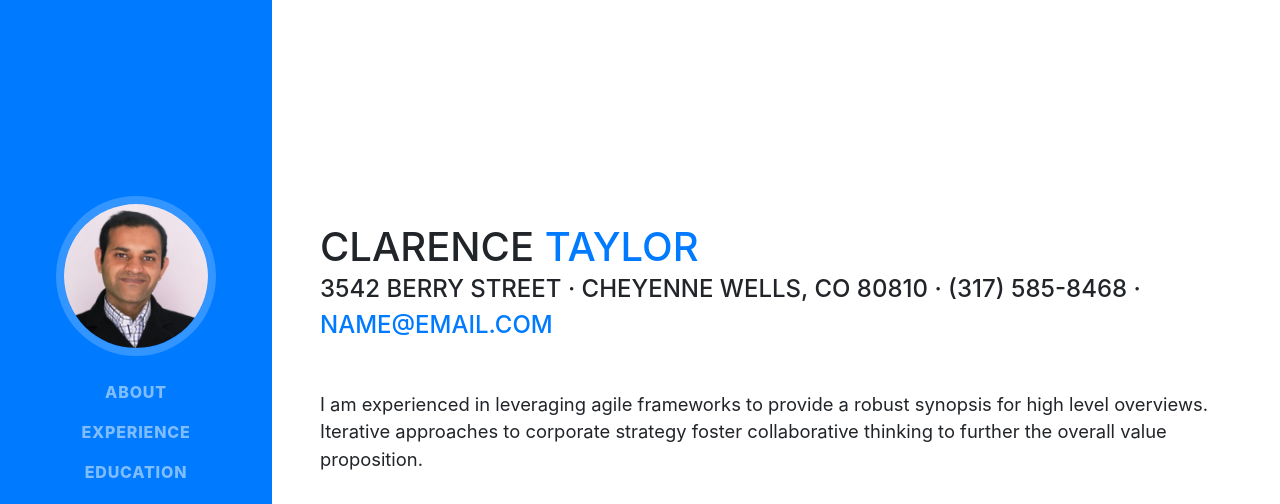
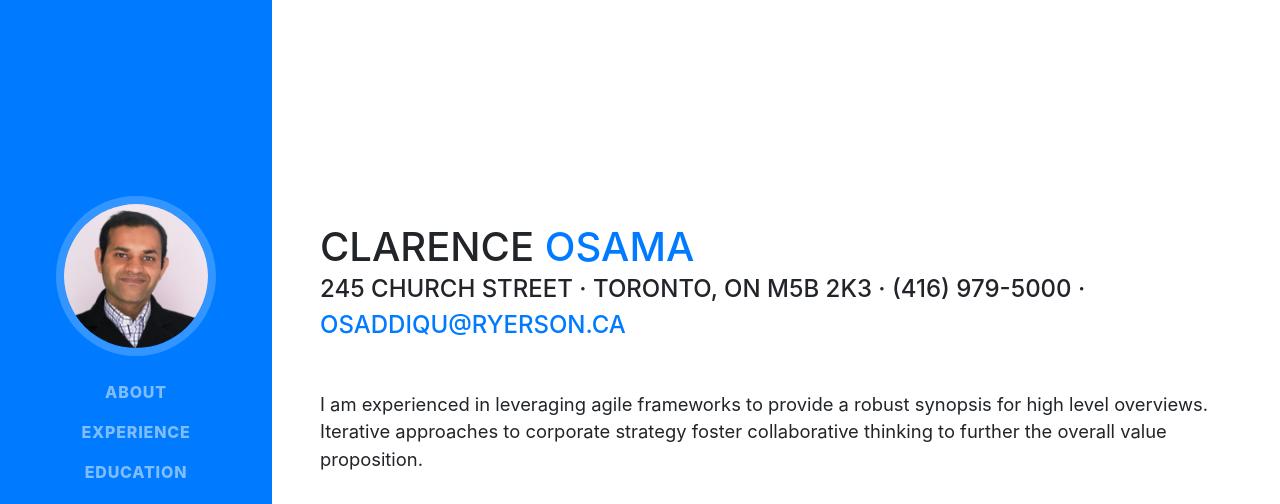
Before and after one commit to oosamas/oosamas.github.io, a website with bundled scripts: page index.html in a window 1280 px wide. Shown: the top 504 px of the page. Built offline with nearby package versions, Linux system fonts and the light colour scheme; a web font is replaced by a local one.

Commit message:
heading changes
I made changes to main headlines like name, address, etc

```diff
--- a/index.html
+++ b/index.html
@@ -64,10 +64,10 @@
       <section class="resume-section p-3 p-lg-5 d-flex d-column" id="about">
         <div class="my-auto">
           <h1 class="mb-0">Clarence
-            <span class="text-primary">Taylor</span>
+            <span class="text-primary">Osama</span>
           </h1>
-          <div class="subheading mb-5">3542 Berry Street · Cheyenne Wells, CO 80810 · (317) 585-8468 ·
-            <a href="mailto:name@email.com">name@email.com</a>
+          <div class="subheading mb-5">245 Church Street · Toronto, ON M5B 2K3 · (416) 979-5000 ·
+            <a href="mailto:osaddiqu@ryerson.ca">osaddiqu@ryerson.ca</a>
           </div>
           <p class="lead mb-5">I am experienced in leveraging agile frameworks to provide a robust synopsis for high level overviews. Iterative approaches to corporate strategy foster collaborative thinking to further the overall value proposition.</p>
           <div class="social-icons">
```
